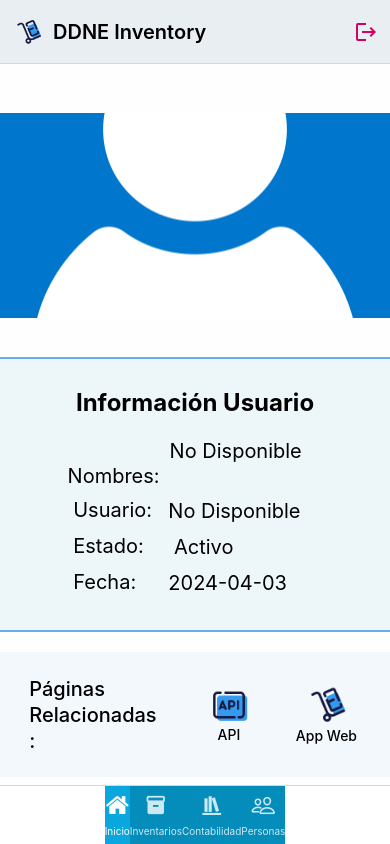
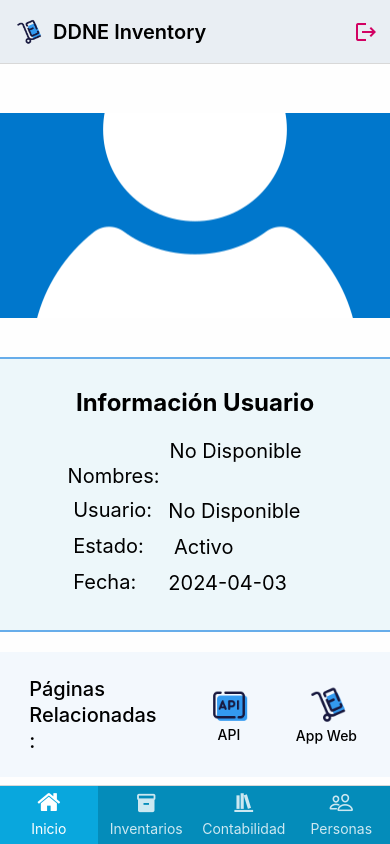
Before and after one commit to diegoslh/ddne-mobile, a React Native app: screen /HomeTab in a window 390 px wide. Built offline with nearby package versions, Linux system fonts and the light colour scheme.

Commit message:
problema de Keys en items de lista

```diff
--- a/Navigation.js
+++ b/Navigation.js
@@ -62,8 +62,8 @@ const Navigation = () => {
         // tabBarActiveBackgroundColor: '#048cba',
         tabBarInactiveBackgroundColor: '#048cba',
         tabBarInactiveTintColor: 'rgba(255, 255, 255, 0.8)',
-        tabBarStyle: { height: '7%', alignItems: 'center'},
-        tabBarLabelStyle: {paddingBottom: 7}
+        tabBarStyle: { height: '7%'},
+        tabBarLabelStyle: {paddingBottom: 7, fontSize: 14},
       }}
     >
 
--- a/config.js
+++ b/config.js
@@ -1 +1 @@
-export const IPv4 = '192.168.113.126';
+export const IPv4 = '192.168.0.29';
--- a/package.json
+++ b/package.json
@@ -15,7 +15,7 @@
     "@react-navigation/native": "^6.1.16",
     "@react-navigation/native-stack": "^6.9.25",
     "axios": "^1.6.7",
-    "expo": "^50.0.14",
+    "expo": "50.0.14",
     "expo-linear-gradient": "^12.7.2",
     "expo-status-bar": "~1.11.1",
     "react": "18.2.0",
--- a/src/components/InvInsumos.jsx
+++ b/src/components/InvInsumos.jsx
@@ -72,6 +72,7 @@ const InvInsumos = ({Opcion}) => {
                     <CardRegistroExpandible
                       title={`${r.id_inventario_insumos} - ${r.fk_tipo_insumo}`}
                       id={r.id_inventario_insumos}
+                      key={r.id_inventario_insumos + 'card'}
                     >
                       <Text
                         style={styles.info_label}
--- a/src/components/InvProduccion.jsx
+++ b/src/components/InvProduccion.jsx
@@ -18,7 +18,7 @@ import { IPv4 } from '../../config';
 // API ⚙️
 const ENDPOINT = `http://${IPv4}:5000/inv/produccion`;
 
-const InvProduccion = ({Opcion}) => {
+const InvProduccion = ({ Opcion }) => {
 
   // Hooks 🔗
   const [isLoading, setIsLoading] = useState(true);
@@ -67,6 +67,7 @@ const InvProduccion = ({Opcion}) => {
                 registros && registros.length > 0 ?
                   registros.map(r => (
                     <CardRegistroExpandible
+                      key={r.id_inv_produccion + 'card'}
                       title={`${r.id_inv_produccion} - ${r.fk_tipo_producto} ${r.id_precios}`}
                       id={r.id_inv_produccion}
                     >
@@ -90,7 +91,7 @@ const InvProduccion = ({Opcion}) => {
                         {r.unidad_medida + '\n'}
                         {r.peso_producto + ' kg' + '\n'}
                         {r.fk_color + '\n'}
-                        $ {r.precio + '\n' }
+                        $ {r.precio + '\n'}
                         {r.fecha_registro.split('T')[0]}
                       </Text>
                     </CardRegistroExpandible>
```
